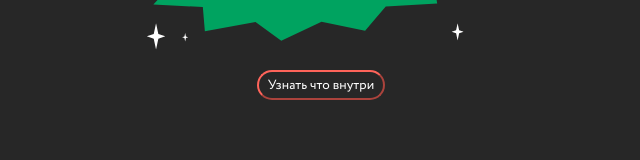
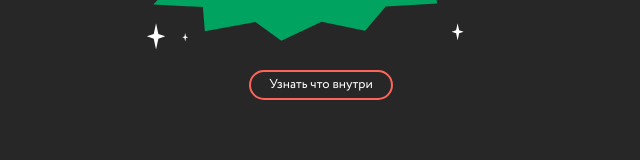
Before and after one commit to allgoodmans571/randomizercroc, a React (Create React App) app: page / in a window 1280 px wide. Shown: the part 489-649 px from the top of the page, without its empty margins (319-959 px from the left). Built offline with nearby package versions, Linux system fonts and the light colour scheme.

Commit message:
поменял кнопку

```diff
--- a/src/index.css
+++ b/src/index.css
@@ -69,10 +69,11 @@ code {
   border-color: #FF645A;
   background-color:rgba(0, 0, 0, 0);
   color: #fff;
-  border: 2;
+  border: 2px solid #ff645a;
   height: 30px;
-  width: 8rem;
+  width: 9rem;
   cursor: pointer;
+  font-size: 13px;
 }
 
 .deliveryBtn {
```
